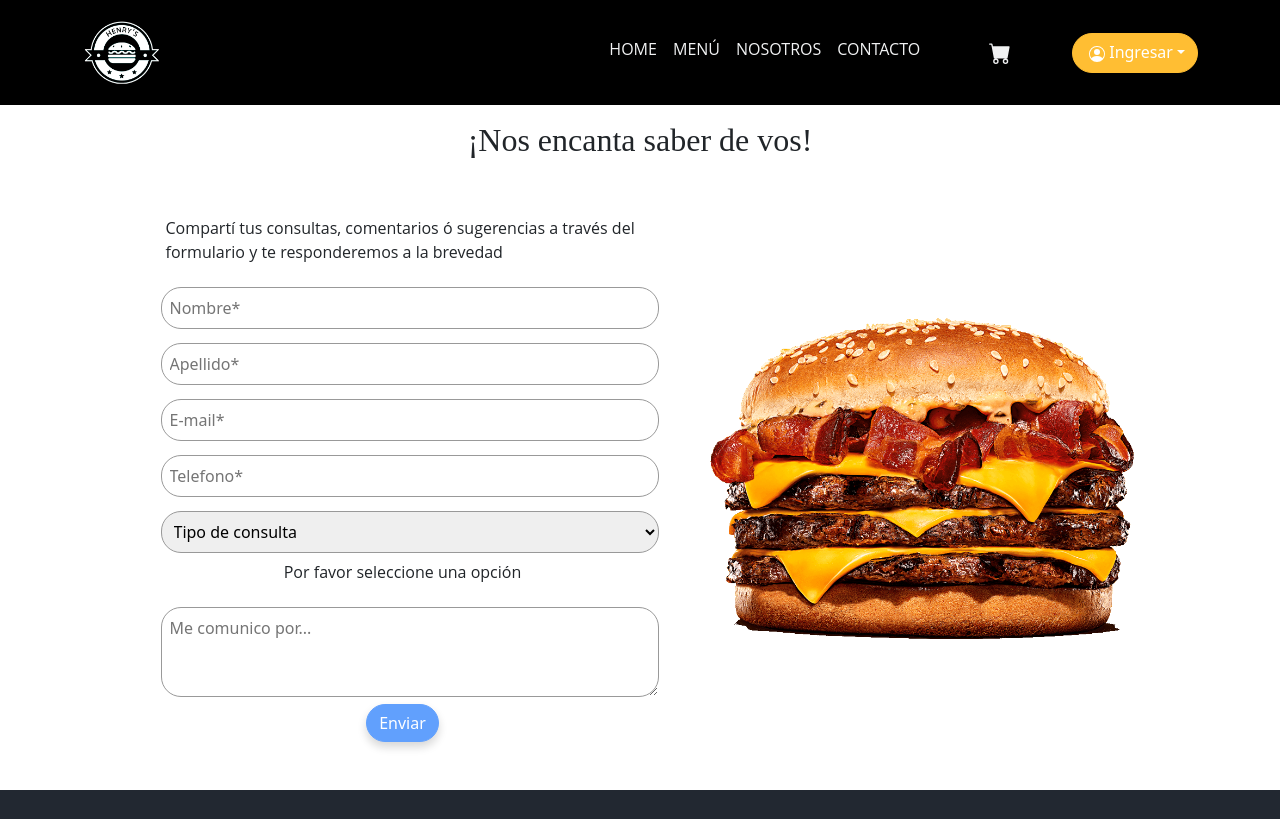
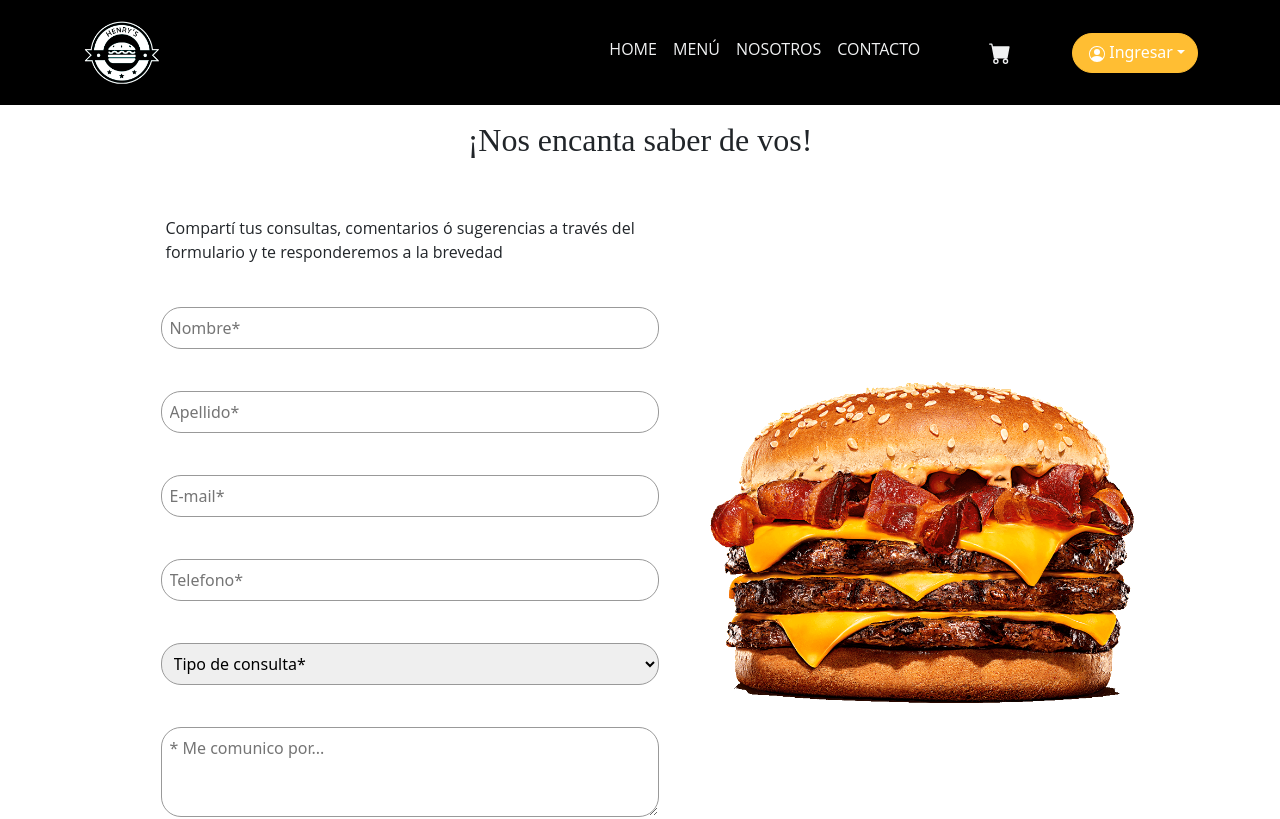
Before and after one commit to mabhyHs/Henrys-app, a React (Create React App) app in the folder client/: page /contacto in a window 1280 px wide. Shown: the top 819 px of the page. Built offline with nearby package versions, Linux system fonts and the light colour scheme.

Commit message:
feat(fix contactForm)

```diff
--- a/client/src/Components/ContactForm/ContactForm.css
+++ b/client/src/Components/ContactForm/ContactForm.css
@@ -10,4 +10,8 @@
   margin: 7px;
   border: var(--bc-inputs);
   padding: 0.5rem;
+  margin-bottom: 15px;
 }
+.contactForm__errContainer {
+  height: 20px;
+}
--- a/client/src/Components/ContactForm/ContactoForm.jsx
+++ b/client/src/Components/ContactForm/ContactoForm.jsx
@@ -1,5 +1,4 @@
 import React, { useState, useRef } from 'react';
-import { useNavigate } from 'react-router-dom';
 import Col from 'react-bootstrap/Col';
 import Row from 'react-bootstrap/Row';
 import Button from 'react-bootstrap/Button';
@@ -11,12 +10,12 @@ import emailjs from '@emailjs/browser';
 import './ContactForm.css';
 
 function ContactoForm() {
+
   const form = useRef();
-  // eslint-disable-next-line no-unused-vars
+
   const [done, setDone] = useState(false);
-  const [error, setError] = useState({})
-  const [input, setInput] = useState({})
-  const navigate = useNavigate();
+  const [error, setError] = useState({});
+  const [input, setInput] = useState({});
 
   function handleSubmit() {
     Swal.fire({
@@ -25,7 +24,7 @@ function ContactoForm() {
       showConfirmButton: false,
       timer: 2000,
     });
-    navigate('/');
+    window.scrollTo(0, 0);
   }
 
   const sendEmail = (e) => {
@@ -48,6 +47,7 @@ function ContactoForm() {
         }
       );
     e.target.reset();
+    setInput({subject: undefined});
   };
   function handleChange(e){
     setInput({...input, [e.target.name]: e.target.value})
@@ -55,28 +55,39 @@ function ContactoForm() {
   }
   function validate(input){
    let error = {}
+
+    if(!input.user_name){
+        error.user_name = 'Este campo es requerido'
+    }
+    else if(!/^[a-zA-ZàáâäãåąčćęèéêëėįìíîïłńòóôöõøùúûüųūÿýżźñçčšžÀÁÂÄÃÅĄĆČĖĘÈÉÊËÌÍÎÏĮŁŃÒÓÔÖÕØÙÚÛÜŲŪŸÝŻŹÑßÇŒÆČŠŽ∂ð ,.'-]+$/u.test(input.user_name)){
+        error.user_name = 'Este nombre inválido'
+    }
+
    if(!input.user_surname){
-    error.user_surname = 'este campo no debe quedar vacio'
+    error.user_surname = 'Este campo es requerido'
    }
-   if(!isNaN(input.user_surname) && input.user_surname.length > 0){
-    error.user_surname = 'no es un apellido valido valido'
+   else if(!/^[a-zA-ZàáâäãåąčćęèéêëėįìíîïłńòóôöõøùúûüųūÿýżźñçčšžÀÁÂÄÃÅĄĆČĖĘÈÉÊËÌÍÎÏĮŁŃÒÓÔÖÕØÙÚÛÜŲŪŸÝŻŹÑßÇŒÆČŠŽ∂ð ,.'-]+$/u.test(input.user_surname)){
+    error.user_surname = 'Este apellido inválido'
    }
-   if(!input.user_name){
-      error.user_name = 'este campo no debe quedar vacio'
-   }
-   if(!isNaN(input.user_name) && input.user_name.length > 0){
-    error.user_name = 'no es un nombre valido'
+
+   if(!input.email){
+    error.email = 'Este campo es requerido'
    }
    // eslint-disable-next-line no-useless-escape
-   if(!(/^(([^<>()[\]\.,;:\s@\"]+(\.[^<>()[\]\.,;:\s@\"]+)*)|(\".+\"))@(([^<>()[\]\.,;:\s@\"]+\.)+[^<>()[\]\.,;:\s@\"]{2,})$/i.test(input.email))){
-    error.email = 'este correo es invalido'
+   else if(!(/^(([^<>()[\]\.,;:\s@\"]+(\.[^<>()[\]\.,;:\s@\"]+)*)|(\".+\"))@(([^<>()[\]\.,;:\s@\"]+\.)+[^<>()[\]\.,;:\s@\"]{2,})$/i.test(input.email))){
+    error.email = 'Este correo es invalido'
 
    }
-   if(isNaN(input.telephone)){
-      error.telephone = 'escribe un numero valido'
+
+   if(!input.telephone){
+    error.telephone = 'Este campo es requerido'
    }
+   else if(input.telephone.length < 10 || isNaN(Number(input.telephone))){
+        error.telephone = 'Escribe un numero valido'
+   }
+
    if(!input.message){
-    error.message = 'por favor escribe el motivo de tu consulta'
+    error.message = 'Por favor escribe el motivo de tu consulta'
    }
 
    return error
@@ -102,6 +113,11 @@ function ContactoForm() {
               id="contact_form"
             >
               <Row>
+                <div className="contactForm__errContainer">
+                    {error.user_name &&(
+                    <p>{error.user_name}</p>
+                )}
+                </div>
                 <input
                   className="contactForm__input"
                   type="text"
@@ -111,9 +127,11 @@ function ContactoForm() {
                   required
                   onChange={(e) => handleChange(e)}
                 />
-                {error.user_name &&(
-                  <p>{error.user_name}</p>
+                <div className="contactForm__errContainer">
+                    {error.user_surname &&(
+                    <p>{error.user_surname}</p>
                 )}
+                </div>
                 <input
                   className="contactForm__input"
                   type="text"
@@ -123,11 +141,13 @@ function ContactoForm() {
                   required
                   onChange={(e) => handleChange(e)}
                 />
-                {error.user_surname &&(
-                  <p>{error.user_surname}</p>
-                )}
               </Row>
               <Row>
+                <div className="contactForm__errContainer">
+                    {error.email &&(
+                    <p>{error.email}</p>
+                )}
+                </div>
                 <input
                   className="contactForm__input"
                   type="email"
@@ -137,9 +157,11 @@ function ContactoForm() {
                   required
                   onChange={(e) => handleChange(e)}
                 />
-                {error.email &&(
-                  <p>{error.email}</p>
+                <div className="contactForm__errContainer">
+                    {error.telephone &&(
+                    <p>{error.telephone}</p>
                 )}
+                </div>
                 <input
                   className="contactForm__input"
                   type="text"
@@ -149,11 +171,13 @@ function ContactoForm() {
                   required
                   onChange={(e) => handleChange(e)}
                 />
-                {error.telephone &&(
-                  <p>{error.telephone}</p>
-                )}
               </Row>
               <Row>
+                <div className="contactForm__errContainer">
+                  {(Object.keys(error).length > 0) && !input.subject &&
+                    <p>Por favor seleccione una opción</p>
+                  }
+                </div>
                 <select
                   className="contactForm__input"
                   placeholder="Tipo de consulta"
@@ -163,36 +187,37 @@ function ContactoForm() {
                   onChange={(e) => handleChange(e)}
                 >
                   <option value="default" hidden>
-                    Tipo de consulta
+                    Tipo de consulta*
                   </option>
                   <option value="1">Franquicias</option>
                   <option value="2">Consulta General</option>
                   <option value="3">Felicitaciones</option>
                   <option value="4">Reclamos</option>
                 </select>
-                  {!input.subject && (
-                    <p>Por favor seleccione una opción</p>
-                  )}
+
+
+                <div className="contactForm__errContainer">
+                    {error.message &&(
+                    <p>{error.message}</p>
+                )}
+                </div>
                 <textarea
                   className="contactForm__input"
                   name="message"
-                  placeholder="Me comunico por..."
+                  placeholder="* Me comunico por..."
                   id="message_input"
                   cols="20"
                   rows="3"
                   required
                   onChange={(e) => handleChange(e)}
                 />
-                {error.message &&(
-                  <p>{error.message}</p>
-                )}
               </Row>
               <Button
                 type="submit"
                 key="submit"
                 value="submit"
                 id="form_button"
-                disabled={(Object.keys(error).length !== 0) || !input.subject}
+                disabled={(Object.keys(error).length > 0) || !input.subject}
               >
                 Enviar
               </Button>
```
